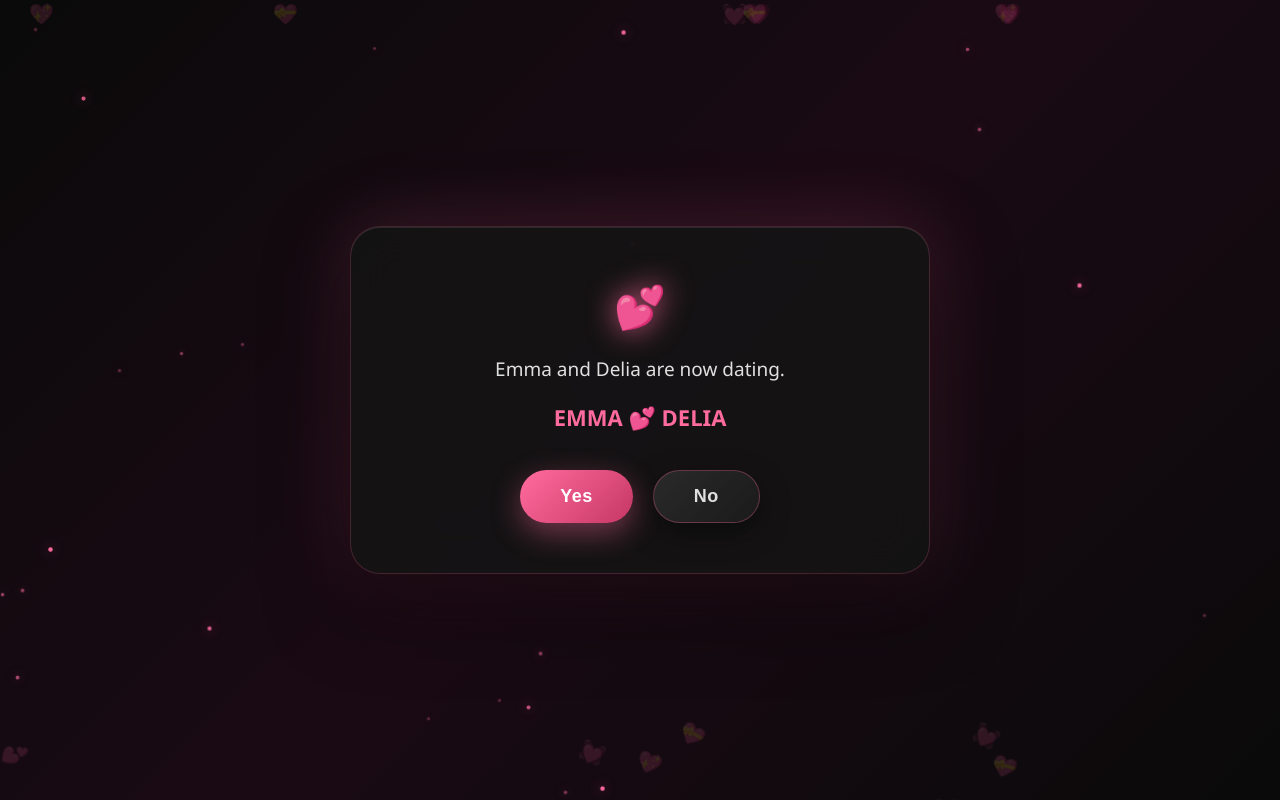
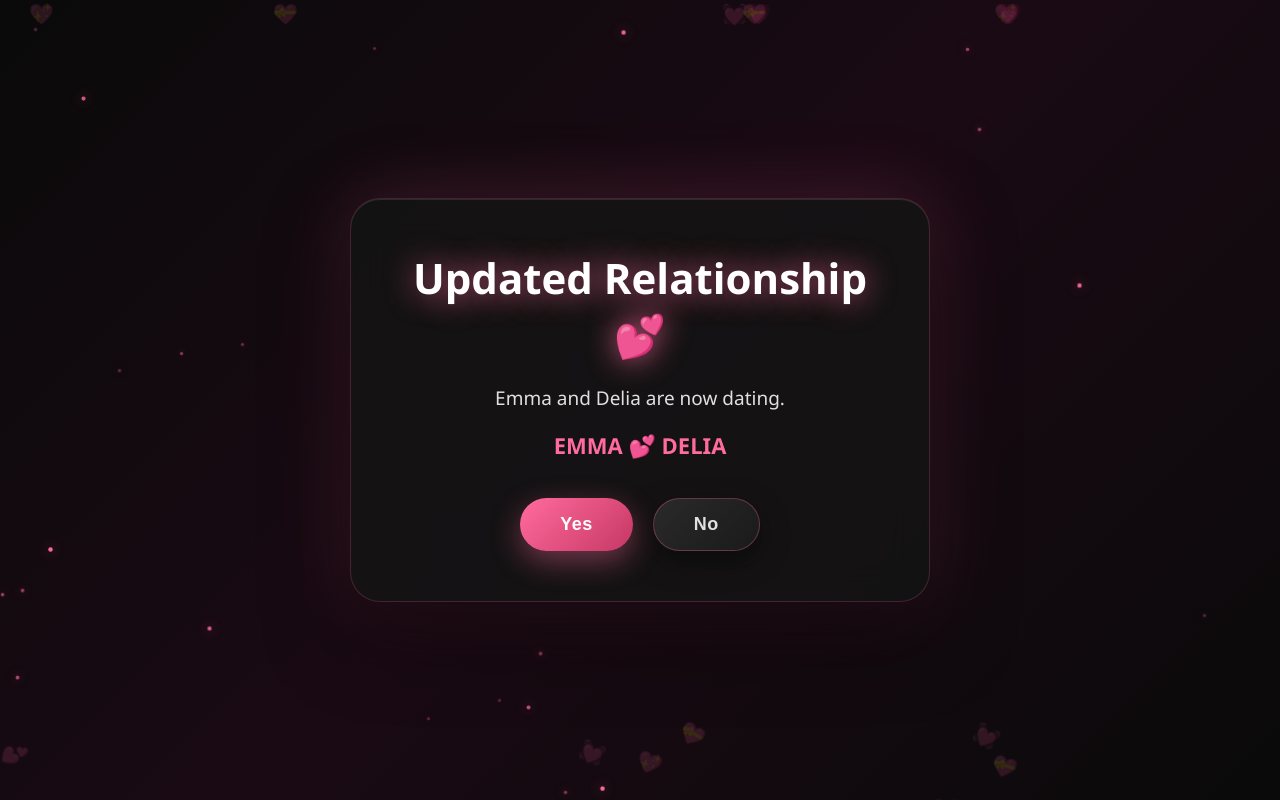
Before and after one commit to Reaemanz/delia.github.io, a plain HTML site: page index.html in a window 1280 px wide. Drawn offline with Linux system fonts and the light colour scheme.

Commit message:
Update relationship title in index.html
Updated the main card title to 'Updated Relationship' and ensured the HTML structure remains intact.

```diff
--- a/index.html
+++ b/index.html
@@ -90,7 +90,7 @@
 
     <!-- MAIN CARD -->
     <div class="card">
-        <h1>💕</h1>
+        <h1>Updated Relationship💕</h1>
         <p>Emma and Delia are now dating.</p>
         <p><strong>EMMA 💕 DELIA</strong></p>
         <div class="buttons">
```
